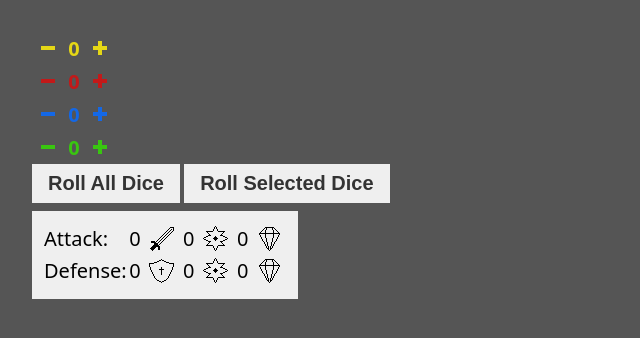
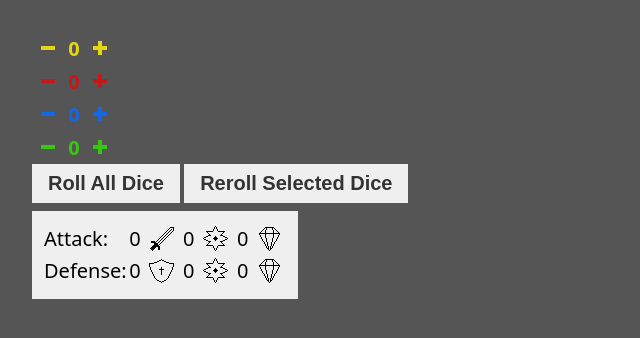
Before and after one commit to marksiegel/massive-darkness-dice-roller, a plain HTML site: page index.html in a window 1280 px wide. Shown: the whole page, without its empty margins (0-640 px from the left). Drawn offline with Linux system fonts and the light colour scheme.

Commit message:
Minor string change

```diff
--- a/index.html
+++ b/index.html
@@ -12,7 +12,7 @@
     </div>
     <div>
       <button id="roll-button" class="roll-button">Roll All Dice</button>
-      <button id="roll-selected-button" class="roll-button">Roll Selected Dice</button>
+      <button id="roll-selected-button" class="roll-button">Reroll Selected Dice</button>
     </div>
     <div id="result-area">
       <div id="result-attack">
```
